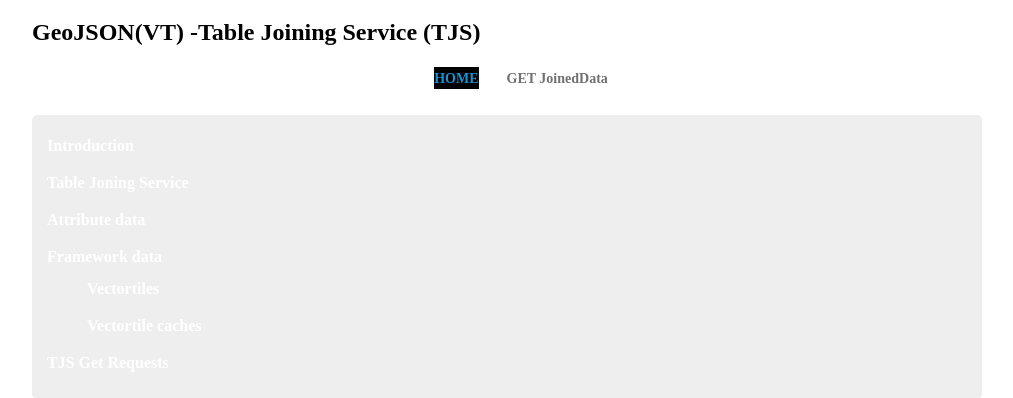
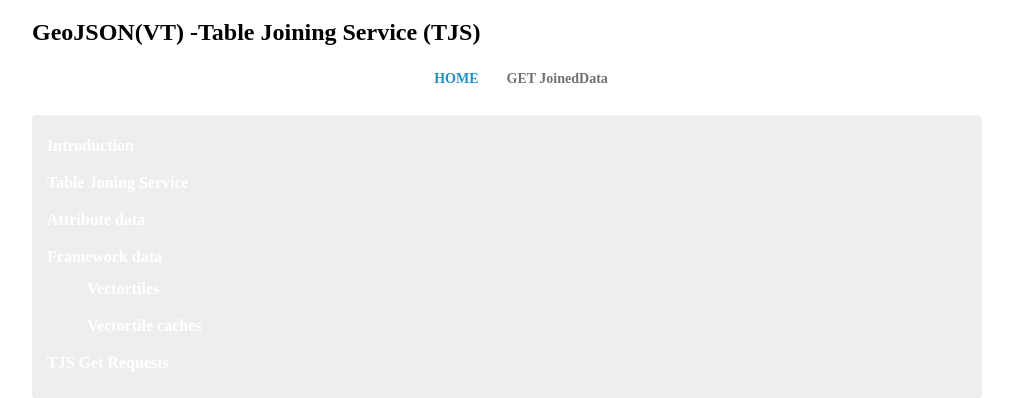
Before and after one commit to schawanji/TJS-Server, a Flask app: page / in a window 1280 px wide, with the pointer over the restyled element. Shown: the top 398 px of the page, without its empty margins (133-1146 px from the left). Run offline with Flask 2, Linux system fonts and the light colour scheme; some libraries are stand-ins or nearby versions.

Commit message:
Update style.css

```diff
--- a/static/css/style.css
+++ b/static/css/style.css
@@ -11,10 +11,7 @@ a {text-decoration: none;
   font-weight: 700;
   padding: 0.25em 0;
 }
-a:hover {
-  background: black;
-  color: white;
-}
+
 h1 {
   margin-bottom: 10px;
   font-size: 24px;
```
